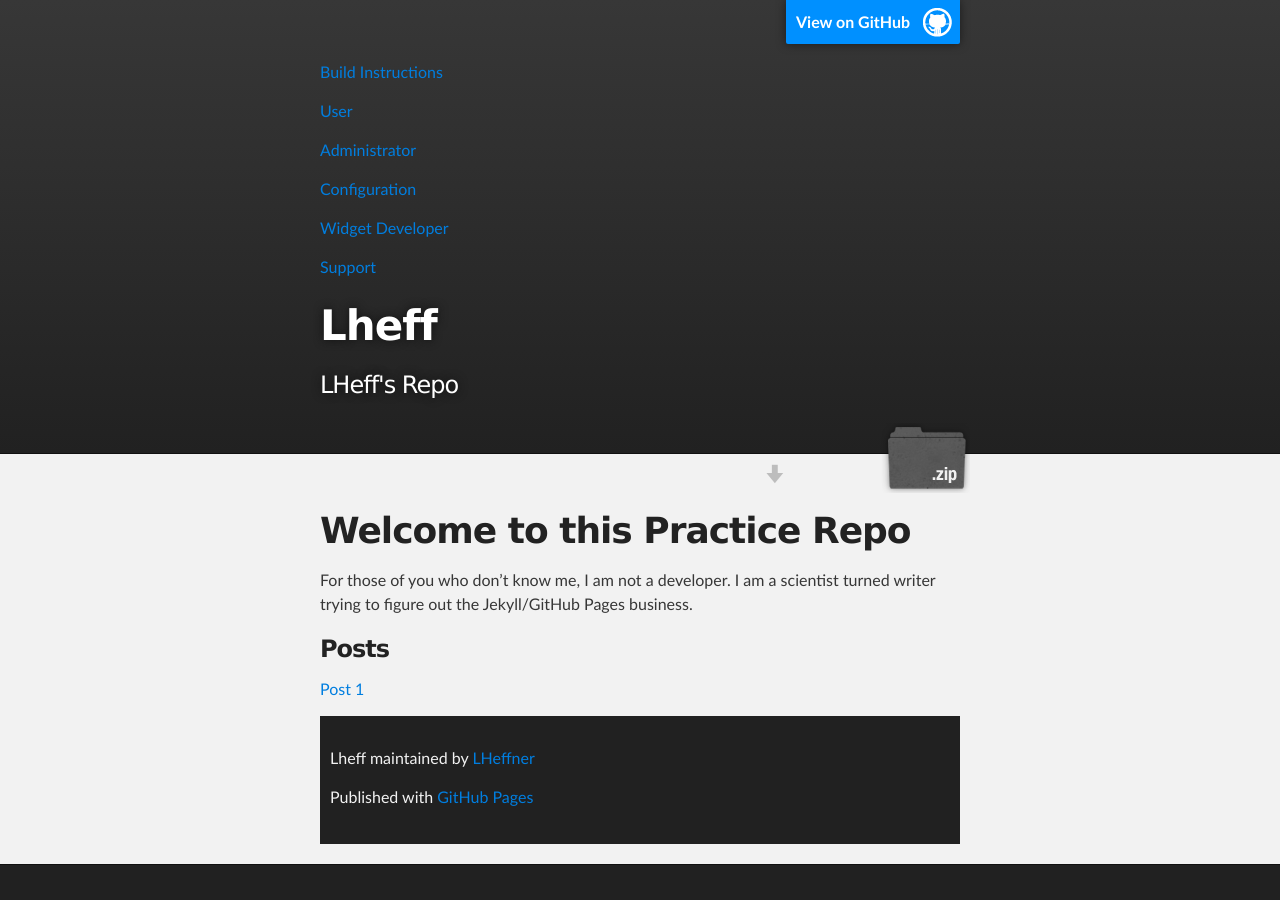
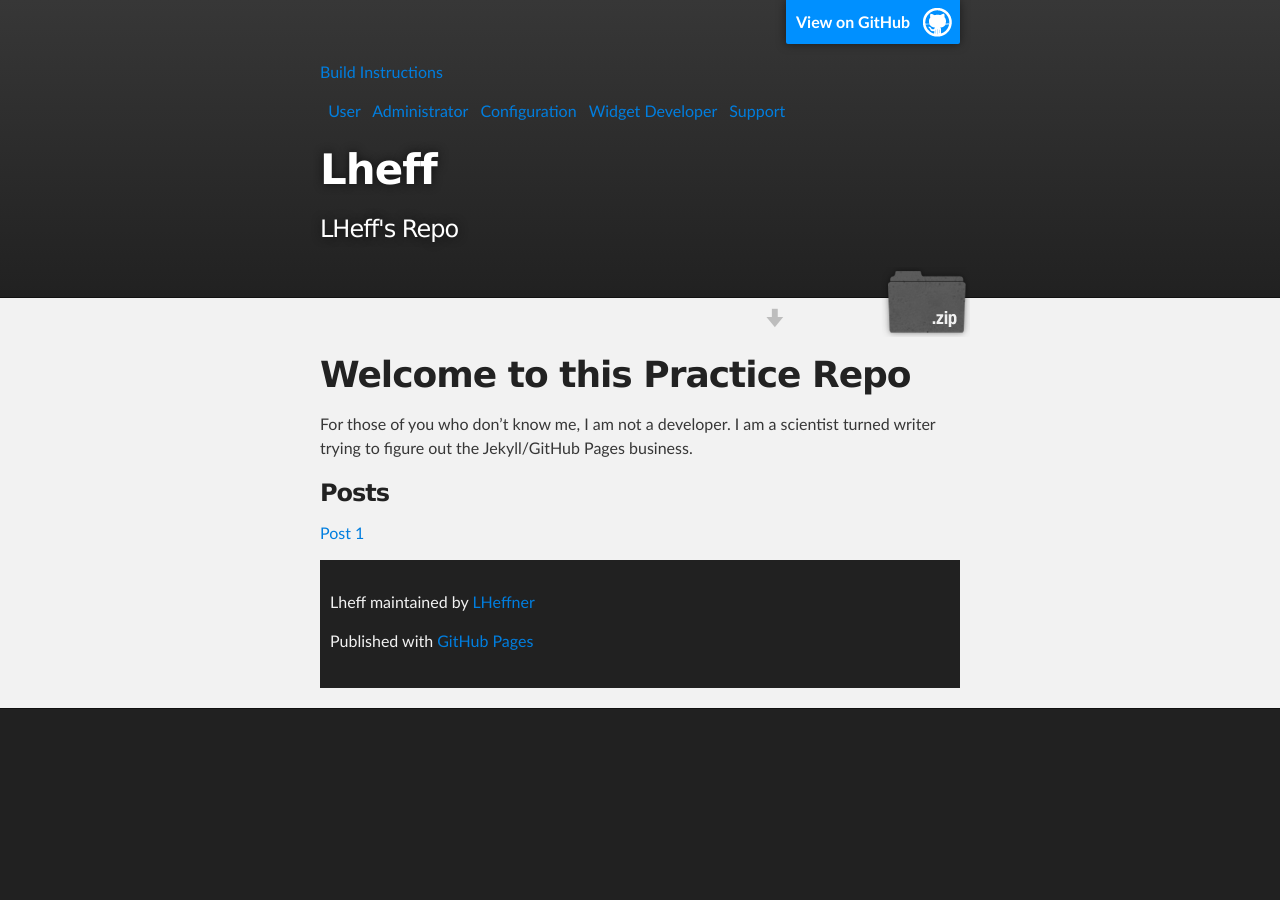
Before and after one commit to LHeffner/lheff, a Jekyll site: the page built from index.md, in a window 1280 px wide. Built offline with Jekyll 4.4.1, drawn with Linux system fonts in a browser that asks for light colours; Markdown is read by kramdown in place of the engine named in the settings.

Commit message:
edit dummy header links

```diff
--- a/_layouts/index.html
+++ b/_layouts/index.html
@@ -16,13 +16,7 @@
     <!-- HEADER -->
     <div id="header_wrap" class="outer">
         <header class="inner">
-          <p><a href="http://pages.github.com">Build Instructions</a></p>
-          <p><a href="http://pages.github.com">User</a></p>
-          <p><a href="http://pages.github.com">Administrator</a></p>
-          <p><a href="http://pages.github.com">Configuration</a></p>
-          <p><a href="http://pages.github.com">Widget Developer</a></p>
-          <p><a href="http://pages.github.com">Support</a></p>
-          <a id="forkme_banner" href="https://github.com/LHeffner/lheff">View on GitHub</a>
+          <p><a href="http://pages.github.com">Build Instructions</a></p> &nbsp; <a href="http://pages.github.com">User</a> &nbsp; <a href="http://pages.github.com">Administrator</a> &nbsp; <a href="http://pages.github.com">Configuration</a> &nbsp; <a href="http://pages.github.com">Widget Developer</a> &nbsp; <a href="http://pages.github.com">Support</a> &nbsp; <a id="forkme_banner" href="https://github.com/LHeffner/lheff">View on GitHub</a></p>
 
           <h1 id="project_title">Lheff</h1>
           <h2 id="project_tagline">LHeff's Repo</h2>
```
